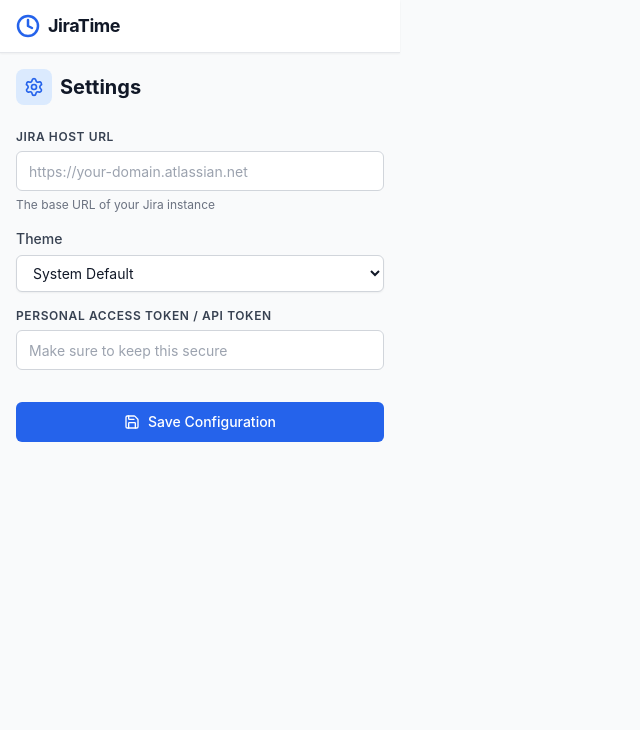
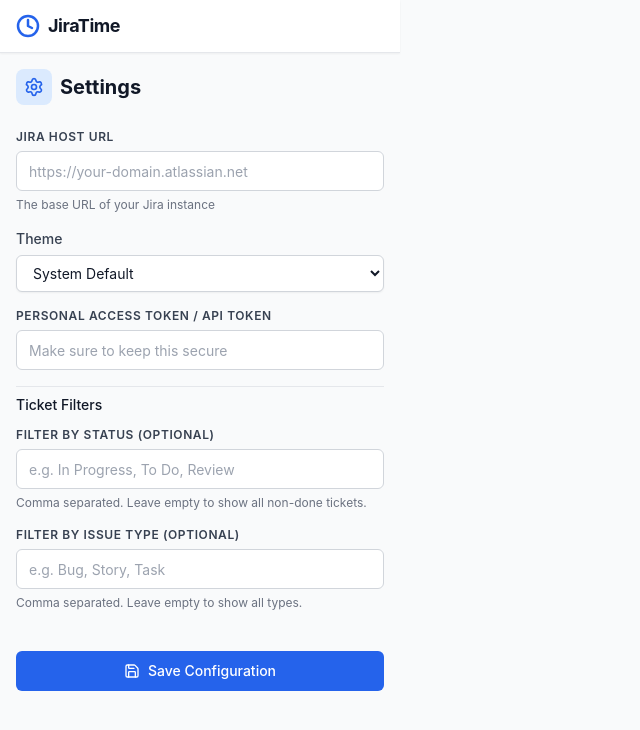
Before and after one commit to devdorn/JiraTime, a React (Vite) app: page / in a window 1280 px wide. Shown: the top 730 px of the page, without its empty margins (0-640 px from the left). Built offline with nearby package versions, Linux system fonts and the light colour scheme.

Commit message:
feat: Introduce configurable Jira ticket filtering by status and type, and add an About page.

```diff
--- a/src/App.tsx
+++ b/src/App.tsx
@@ -2,14 +2,14 @@
 import { Settings } from "./components/Settings";
 import { getSettings } from "./lib/storage";
 import type { AppSettings } from "./lib/types";
-import { Settings as SettingsIcon, Clock, ListChecks } from "lucide-react";
+import { Settings as SettingsIcon, Clock, ListChecks, HelpCircle } from "lucide-react";
 import { Button } from "./components/ui/Button";
 import { TicketList } from "./components/TicketList";
 import { cn } from "./lib/utils";
 
 
 
-type View = "list" | "settings";
+type View = "list" | "settings" | "about";
 
 function App() {
   const [view, setView] = useState<View>("list");
@@ -105,16 +105,23 @@
           <h1 className="text-lg font-bold tracking-tight text-gray-900 dark:text-white">JiraTime</h1>
         </div>
 
+        <div className="flex items-center gap-1">
+          {settings && view !== "about" && (
+            <Button variant="ghost" className="p-2 h-auto text-gray-500" onClick={() => setView("about")} title="About">
+              <HelpCircle size={20} />
+            </Button>
+          )}
           {settings && view === "list" && (
-          <Button variant="ghost" className="p-2 h-auto text-gray-500" onClick={() => setView("settings")}>
+            <Button variant="ghost" className="p-2 h-auto text-gray-500" onClick={() => setView("settings")} title="Settings">
               <SettingsIcon size={20} />
             </Button>
           )}
-        {view === "settings" && settings && (
-          <Button variant="ghost" className="p-2 h-auto text-gray-500" onClick={() => setView("list")}>
+          {view !== "list" && settings && (
+            <Button variant="ghost" className="p-2 h-auto text-gray-500" onClick={() => setView("list")} title="Back to List">
               <ListChecks size={20} />
             </Button>
           )}
+        </div>
       </header>
 
       {/* Main Content */}
@@ -129,6 +136,25 @@
             }}
             onThemeChange={setPreviewTheme}
           />
+        ) : view === "about" ? (
+          <div className="flex flex-col items-center justify-center h-full p-8 text-center space-y-6">
+            <div className="bg-blue-100 dark:bg-blue-900/30 p-6 rounded-full text-blue-600 dark:text-blue-400 mb-2 animate-bounce">
+              <Clock size={48} strokeWidth={2.5} />
+            </div>
+            <div>
+              <h2 className="text-2xl font-bold text-gray-900 dark:text-white mb-1">JiraTime</h2>
+              <p className="text-sm text-gray-500 dark:text-gray-400">v1.2.0</p>
+            </div>
+
+            <div className="text-gray-600 dark:text-gray-300 space-y-1">
+              <p>Created by <strong className="text-gray-900 dark:text-white">Bernhard Dorn</strong></p>
+              <p className="text-xs text-gray-400 mt-4">© 2025 All Rights Reserved.</p>
+            </div>
+
+            <Button variant="secondary" onClick={() => setView("list")}>
+              Back to Tickets
+            </Button>
+          </div>
         ) : settings ? (
           <TicketList settings={settings} onSettingsChange={checkConfig} />
         ) : (
--- a/src/components/Settings.tsx
+++ b/src/components/Settings.tsx
@@ -54,6 +54,8 @@
                 jiraPat: formData.jiraPat.trim(),
                 theme: (formData.theme as 'light' | 'dark' | 'system') || 'system',
                 pinnedTicketKeys: formData.pinnedTicketKeys || [],
+                filterStatuses: formData.filterStatuses?.trim() || "",
+                filterIssueTypes: formData.filterIssueTypes?.trim() || "",
             };
 
             await saveSettings(cleanSettings);
@@ -115,6 +117,28 @@
                     onChange={(e) => setFormData({ ...formData, jiraPat: e.target.value })}
                 />
 
+                <div className="border-t border-gray-200 dark:border-slate-700 py-2">
+                    <h3 className="text-sm font-medium text-gray-900 dark:text-gray-100 mb-3">Ticket Filters</h3>
+
+                    <div className="space-y-4">
+                        <Input
+                            label="Filter by Status (Optional)"
+                            placeholder="e.g. In Progress, To Do, Review"
+                            helperText="Comma separated. Leave empty to show all non-done tickets."
+                            value={formData.filterStatuses || ""}
+                            onChange={(e) => setFormData({ ...formData, filterStatuses: e.target.value })}
+                        />
+
+                        <Input
+                            label="Filter by Issue Type (Optional)"
+                            placeholder="e.g. Bug, Story, Task"
+                            helperText="Comma separated. Leave empty to show all types."
+                            value={formData.filterIssueTypes || ""}
+                            onChange={(e) => setFormData({ ...formData, filterIssueTypes: e.target.value })}
+                        />
+                    </div>
+                </div>
+
                 {error && (
                     <div className="bg-red-50 dark:bg-red-900/20 text-red-600 dark:text-red-400 p-3 rounded-md text-sm">
                         {error}
--- a/src/lib/jira.ts
+++ b/src/lib/jira.ts
@@ -37,7 +37,25 @@
 }
 
 export const fetchInProgressTickets = async (settings: AppSettings): Promise<JiraTicket[]> => {
-    const jql = "status = 'In Progress' AND assignee = currentUser() ORDER BY updated DESC";
+    let jql = "assignee = currentUser()";
+
+    // Status Filter
+    if (settings.filterStatuses && settings.filterStatuses.trim().length > 0) {
+        // Custom statuses
+        const statuses = settings.filterStatuses.split(",").map(s => `"${s.trim()}"`).join(", ");
+        jql += ` AND status in (${statuses})`;
+    } else {
+        // Default: Not Done/Cancelled
+        jql += " AND status not in ('Done', 'Canceled', 'Cancelled', 'Closed')";
+    }
+
+    // Issue Type Filter
+    if (settings.filterIssueTypes && settings.filterIssueTypes.trim().length > 0) {
+        const types = settings.filterIssueTypes.split(",").map(t => `"${t.trim()}"`).join(", ");
+        jql += ` AND issuetype in (${types})`;
+    }
+
+    jql += " ORDER BY updated DESC";
     return searchTickets(settings, jql);
 };
 
--- a/src/lib/storage.ts
+++ b/src/lib/storage.ts
@@ -5,13 +5,15 @@
 };
 
 export const getSettings = async (): Promise<AppSettings | null> => {
-    const result = await chrome.storage.sync.get(["jiraHost", "jiraPat", "theme", "pinnedTicketKeys"]);
+    const result = await chrome.storage.sync.get(["jiraHost", "jiraPat", "theme", "pinnedTicketKeys", "filterStatuses", "filterIssueTypes"]);
     if (result.jiraHost && result.jiraPat) {
         return {
             jiraHost: result.jiraHost as string,
             jiraPat: result.jiraPat as string,
             theme: (result.theme as 'light' | 'dark' | 'system') || 'system',
             pinnedTicketKeys: (result.pinnedTicketKeys as string[]) || [],
+            filterStatuses: result.filterStatuses as string || "",
+            filterIssueTypes: result.filterIssueTypes as string || "",
         };
     }
     return null;
--- a/src/lib/types.ts
+++ b/src/lib/types.ts
@@ -3,6 +3,8 @@
     jiraPat: string;
     theme: 'light' | 'dark' | 'system';
     pinnedTicketKeys: string[];
+    filterStatuses?: string; // Comma separated
+    filterIssueTypes?: string; // Comma separated
 }
 
 export interface JiraTicket {
```
Lines whose indentation alone changed are shown as unchanged.
